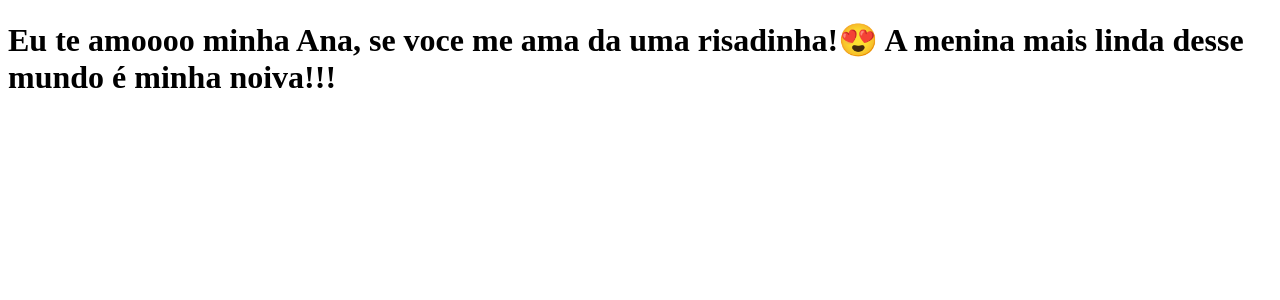
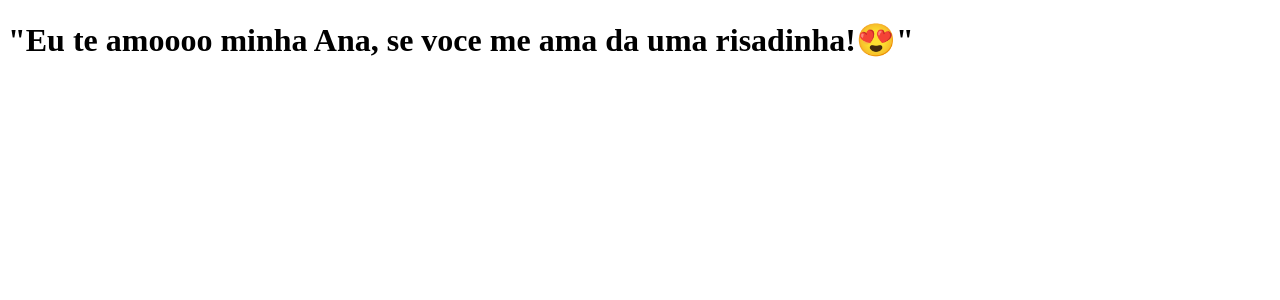
Before and after one commit to RFRED19/Sosia-Tabnews, a Next.js app: page / in a window 1280 px wide. Shown: the top 300 px of the page. Built offline with nearby package versions, Linux system fonts and the light colour scheme.

Commit message:
modificacao

```diff
--- a/pages/index.js
+++ b/pages/index.js
@@ -1,7 +1,6 @@
 function Home(){
-    return <h1>Eu te amoooo minha Ana, se voce me ama da uma risadinha!😍
-        A menina mais linda desse mundo é minha noiva!!!
-    </h1>}
+    return <h1>"Eu te amoooo minha Ana, se voce me ama da uma risadinha!😍"</h1>}
+        <h2>{"A menina mais linda desse mundo é minha noiva!!!</h2>"}</h2>
 
 
 export default Home;
```
